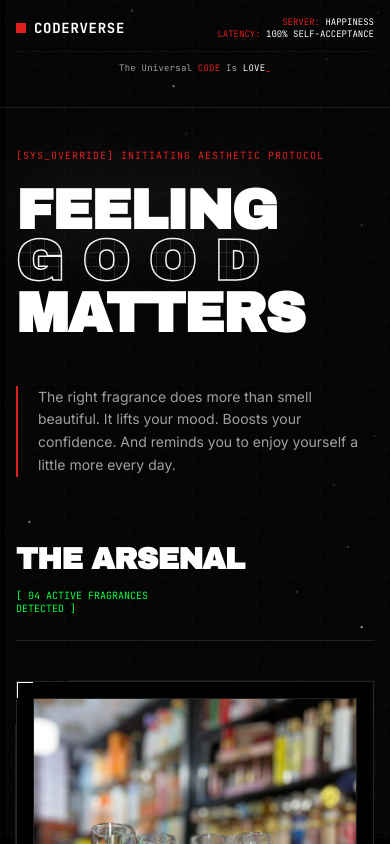
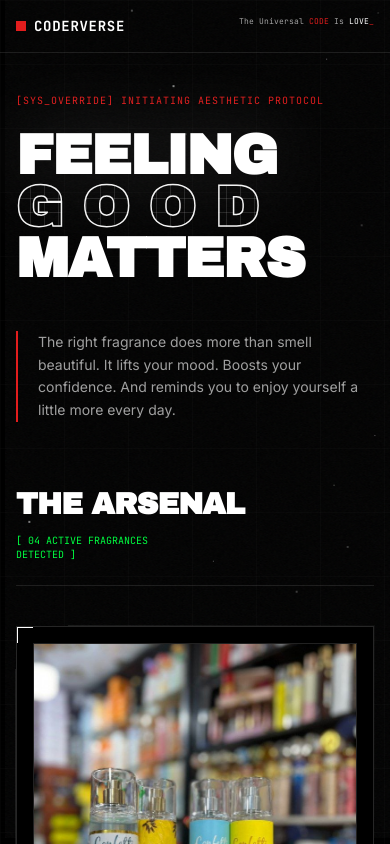
Before and after one commit to FrankezeCode/coderverse-shop, a Next.js app: page / in a window 390 px wide. Shown: the top 844 px of the page. Built offline with nearby package versions, Linux system fonts and the light colour scheme.

Commit message:
header update-new2

```diff
--- a/components/HeaderUniversalCode.tsx
+++ b/components/HeaderUniversalCode.tsx
@@ -115,7 +115,7 @@ export function HeaderUniversalCode() {
 
   return (
     <p
-      className="mx-auto w-full min-h-[2.5rem] max-w-md border-t border-white/5 pt-2.5 text-center font-mono text-[9px] leading-snug tracking-wide text-balance [grid-area:tagline] sm:min-h-[2.25rem] sm:text-[10px] md:min-h-0 md:max-w-none md:justify-self-center md:border-0 md:pt-0 md:text-xs"
+      className="max-w-[11.5rem] justify-self-end text-right font-mono text-[8px] leading-snug tracking-wide [grid-area:status] sm:max-w-[12.5rem] sm:text-[9px] md:mx-auto md:max-w-none md:justify-self-center md:text-center md:text-xs md:[grid-area:tagline]"
       aria-hidden={!reducedMotion}
     >
       <span
--- a/components/SiteHeader.tsx
+++ b/components/SiteHeader.tsx
@@ -6,7 +6,7 @@ import { HeaderUniversalCode } from "./HeaderUniversalCode";
 export function SiteHeader() {
   return (
     <header className="relative z-10 border-b border-white/10 px-4 py-4 md:px-8 md:py-6">
-      <section className="mx-auto grid max-w-7xl grid-cols-[1fr_auto] gap-x-3 gap-y-2.5 [grid-template-areas:'logo_status'_'tagline_tagline'] sm:gap-y-3 md:grid-cols-[minmax(0,1fr)_auto_minmax(0,1fr)] md:items-center md:gap-x-4 md:gap-y-0 md:[grid-template-areas:'logo_tagline_status']">
+      <section className="mx-auto grid max-w-7xl grid-cols-[1fr_auto] gap-x-3 [grid-template-areas:'logo_status'] md:grid-cols-[minmax(0,1fr)_auto_minmax(0,1fr)] md:items-center md:gap-x-4 md:[grid-template-areas:'logo_tagline_status']">
         <Link
           href="/"
           className="flex items-center gap-2 font-mono text-sm font-bold tracking-wider text-white [grid-area:logo] md:text-base"
@@ -18,7 +18,7 @@ export function SiteHeader() {
           </span>
         </Link>
 
-        <aside className="justify-self-end text-right font-mono text-[9px] leading-snug text-cv-muted [grid-area:status] sm:text-[10px] md:text-xs">
+        <aside className="hidden justify-self-end text-right font-mono text-[9px] leading-snug text-cv-muted [grid-area:status] md:block md:text-xs">
           <p>
             <span className="text-cv-red">SERVER:</span>{" "}
             <span className="text-white">HAPPINESS</span>
```
